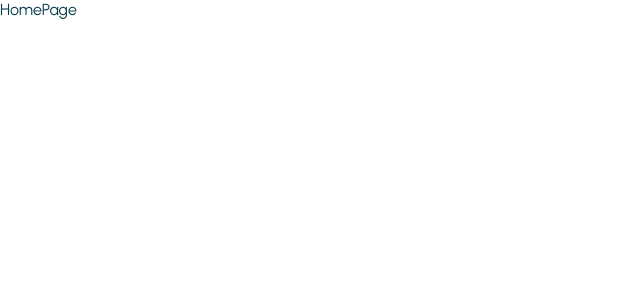
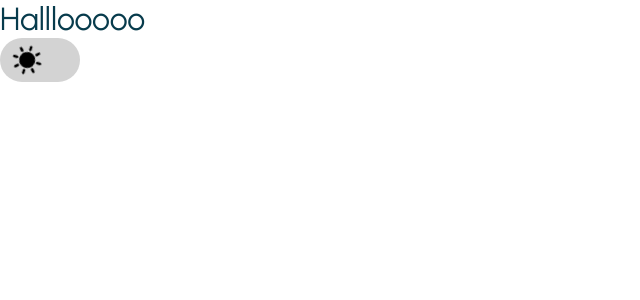
Before and after one commit to onurkiris05/animated-head-portfolio, a React (Create React App) app: page / in a window 1280 px wide. Shown: the top 300 px of the page, without its empty margins (0-640 px from the left). Built offline with nearby package versions, Linux system fonts and the light colour scheme.

Commit message:
[Added] Theme Modes

```diff
--- a/package.json
+++ b/package.json
@@ -3,6 +3,10 @@
   "version": "0.1.0",
   "private": true,
   "dependencies": {
+    "@emotion/react": "^11.14.0",
+    "@emotion/styled": "^11.14.0",
+    "@mui/icons-material": "^7.0.1",
+    "@mui/material": "^7.0.1",
     "@testing-library/dom": "^10.4.0",
     "@testing-library/jest-dom": "^6.6.3",
     "@testing-library/react": "^16.2.0",
--- a/public/index.html
+++ b/public/index.html
@@ -5,7 +5,7 @@
     <meta name="viewport" content="width=device-width, initial-scale=1" />
     <meta name="theme-color" content="#000000" />
     <meta name="description" content="Web site created using create-react-app" />
-    <title>React App</title>
+    <title>Onur Kiris Portfolio</title>
   </head>
   <body>
     <noscript>You need to enable JavaScript to run this app.</noscript>
--- /dev/null
+++ b/src/components/ThemeModeToggler.tsx
@@ -0,0 +1,76 @@
+import { useEffect, useState } from "react";
+import styled, { keyframes } from "styled-components";
+import { Sunny, NightsStay } from "@mui/icons-material";
+
+const Button = styled.button`
+  position: relative;
+  background: lightgray;
+  border: none;
+  border-radius: 50rem;
+  width: 5rem;
+  height: 2.75rem;
+`;
+
+const Pin = styled.div<{ $themeMode: string }>`
+  position: absolute;
+  top: 50%;
+  left: 50%;
+  transform: ${(props) =>
+    props.$themeMode === "light" ? "translate(-90%, -50%)" : "translate(0%, -50%)"};
+  border-radius: 50rem;
+  transition: all 0.3s ease-in-out;
+  display: flex;
+  font-size: 2rem;
+`;
+
+const sunAnim = keyframes`
+  0% {
+    transform: rotate(0deg)
+  }
+  100% {
+    transform: rotate(360deg)
+  }
+`;
+
+const Sun = styled(Sunny)`
+  animation: ${sunAnim} 10s linear infinite;
+`;
+
+const nightAnim = keyframes`
+  0% {
+    transform: translateX( 0px);
+  }
+  50% {
+    transform: translateX(-4px);
+  }
+  100% {
+    transform: translateX(0px);
+  }
+`;
+
+const Night = styled(NightsStay)`
+  animation: ${nightAnim} 2s linear infinite;
+`;
+
+function ThemeModeToggler() {
+  const [themeMode, setThemeMode] = useState<"light" | "dark">("light");
+
+  useEffect(() => {
+    themeMode === "dark"
+      ? document.body.classList.add("dark-mode")
+      : document.body.classList.remove("dark-mode");
+    themeMode === "dark"
+      ? localStorage.setItem("theme", "dark")
+      : localStorage.setItem("theme", "light");
+  }, [themeMode]);
+
+  return (
+    <Button onClick={() => setThemeMode((prevMode) => (prevMode === "light" ? "dark" : "light"))}>
+      <Pin $themeMode={themeMode}>
+        {themeMode === "light" ? <Sun fontSize="inherit" /> : <Night fontSize="inherit" />}
+      </Pin>
+    </Button>
+  );
+}
+
+export default ThemeModeToggler;
--- a/src/pages/HomePage.tsx
+++ b/src/pages/HomePage.tsx
@@ -1,5 +1,12 @@
+import ThemeModeToggler from "../components/ThemeModeToggler";
+
 function HomePage() {
-  return <div>HomePage</div>;
+  return (
+    <div>
+      <h1>Halllooooo</h1>
+      <ThemeModeToggler />
+    </div>
+  );
 }
 
 export default HomePage;
--- a/src/styles/global.css
+++ b/src/styles/global.css
@@ -1,12 +1,17 @@
 @import url("https://fonts.googleapis.com/css2?family=Roboto:ital,wght@0,100..900;1,100..900&family=Urbanist:ital,wght@0,100..900;1,100..900&display=swap");
 
 :root {
-  /* COLORS */
-  --clr-1: #073b4c;
-  --clr-2: #118ab2;
-  --clr-3: #06d6a0;
-  --clr-4: #ffd166;
-  --clr-5: #ef476f;
+  /* LIGHT MODE */
+  --bg-color: #fff;
+  --text-color: #073b4c;
+  --primary-color: #118ab2;
+  --secondary-color: #06d6a0;
+
+  /* DARK MODE */
+  --bg-color-dark: #121212;
+  --text-color-dark: #ffffff;
+  --primary-color-dark: #06d6a0;
+  --secondary-color-dark: #118ab2;
 
   /* FONTS */
   --ff-primary: "Urbanist", sans-serif;
@@ -38,6 +43,14 @@ a {
 }
 
 body {
-  background: #fff;
-  color: var(--clr-1);
+  background: var(--bg-color);
+  color: var(--text-color);
+  transition: background 0.3s ease, color 0.3s ease;
 }
+
+.dark-mode {
+  --bg-color: var(--bg-color-dark);
+  --text-color: var(--text-color-dark);
+  --primary-color: var(--primary-color-dark);
+  --secondary-color: var(--secondary-color-dark);
+}
```
Also changed, not shown: src/utils/responsive.ts (added, +17 -0 lines), 1 other file (tests, documents, lock files or other folders).
